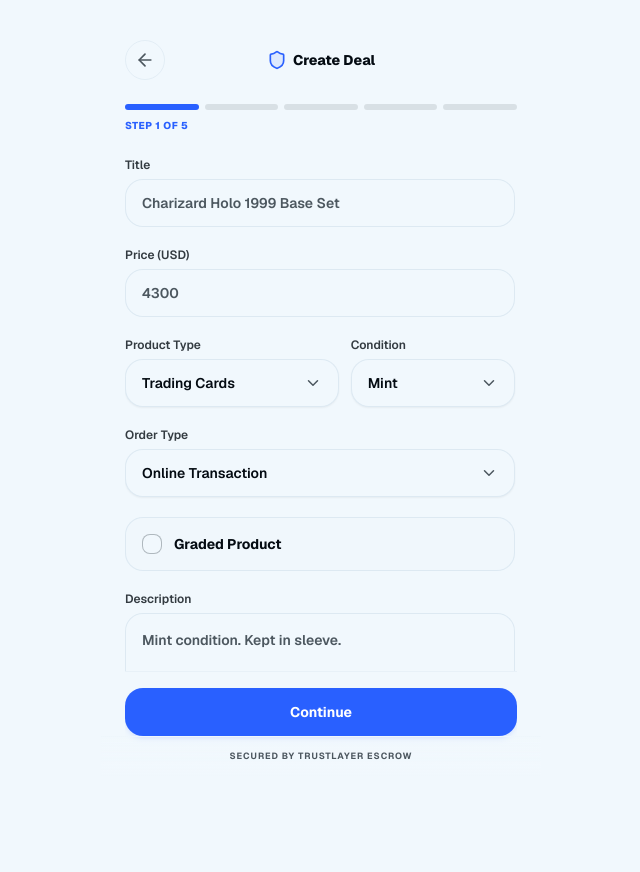
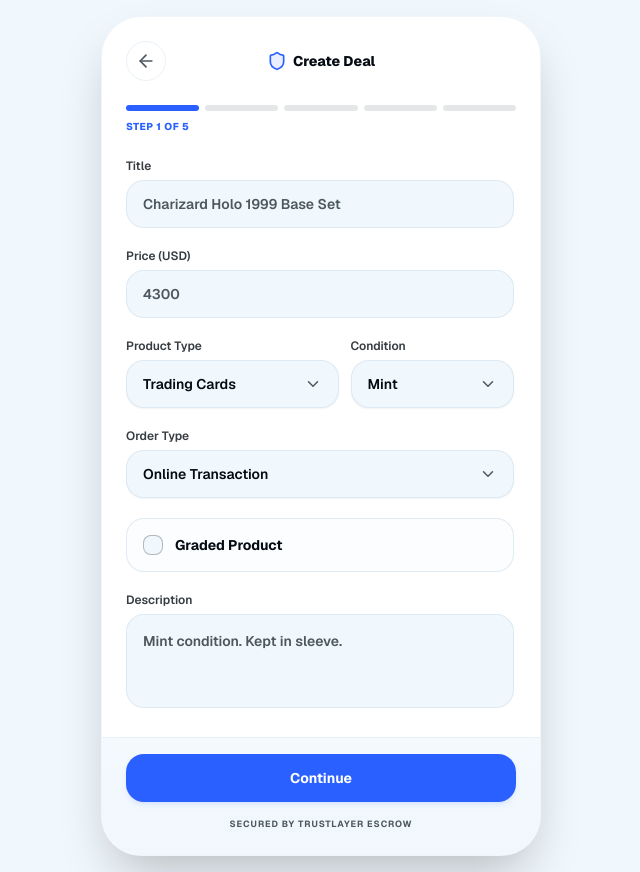
Before and after one commit to dhruvik-gondaliya-scaletech/trust-layer-fe, a Next.js app: page /create-deal in a window 1280 px wide. Shown: the whole page, without its empty margins (319-959 px from the left). Before the commit the page ends 800 px from the top, so only its background shows below. Built offline with nearby package versions, Linux system fonts and the light colour scheme.

Commit message:
refactor: centralize navigation and form actions by moving submission buttons to the create-deal container

```diff
--- a/src/app/(dashboard)/create-deal/page.tsx
+++ b/src/app/(dashboard)/create-deal/page.tsx
@@ -8,8 +8,11 @@ export const metadata: Metadata = {
 
 export default function CreateDealPage() {
   return (
-    <div className="flex-1 flex items-center justify-center p-4">
-      <CreateDealContainer />
+    <div className="w-full min-h-screen bg-background flex items-center justify-center p-0 sm:p-4">
+      {/* Mobile-first centered card layout */}
+      <div className="w-full sm:max-w-[440px] bg-card sm:rounded-[2.5rem] sm:shadow-2xl sm:border sm:border-border/40 overflow-hidden flex flex-col min-h-screen sm:min-h-[840px] max-h-screen sm:max-h-[840px] relative scrollbar-none">
+        <CreateDealContainer />
+      </div>
     </div>
   );
 }
--- a/src/features/create-deal/components/Step1ItemDetails.tsx
+++ b/src/features/create-deal/components/Step1ItemDetails.tsx
@@ -5,7 +5,6 @@ import { useForm, Controller } from "react-hook-form";
 import { Label } from "@/components/ui/label";
 import { Input } from "@/components/ui/input";
 import { Textarea } from "@/components/ui/textarea";
-import { Button } from "@/components/ui/button";
 import { Select, SelectContent, SelectItem, SelectTrigger, SelectValue } from "@/components/ui/select";
 import { cn } from "@/lib/utils";
 import { motion, AnimatePresence } from "framer-motion";
@@ -56,12 +55,13 @@ export const Step1ItemDetails: React.FC<Step1ItemDetailsProps> = ({
 
   return (
     <form
+      id="step1-form"
       onSubmit={handleSubmit(onContinue)}
       className="flex flex-col h-full flex-1 overflow-hidden text-left"
       noValidate
     >
       {/* Scrollable Form Content */}
-      <div className="flex-1 overflow-y-auto pr-0.5 space-y-5 scrollbar-none pb-6">
+      <div className="flex-1 overflow-y-auto pr-0.5 space-y-5 scrollbar-none pb-28">
         {/* Title */}
         <div className="flex flex-col gap-1.5">
           <Label htmlFor="item-title" className="text-xs font-semibold text-foreground/80">
@@ -265,17 +265,6 @@ export const Step1ItemDetails: React.FC<Step1ItemDetailsProps> = ({
           />
         </div>
       </div>
-
-      {/* Sticky Bottom Actions */}
-      <div className="shrink-0 pt-4 pb-10 bg-background border-t border-border/40">
-        <Button
-          type="submit"
-          size="lg"
-          className="w-full bg-primary text-primary-foreground hover:bg-primary/95 shadow-md shadow-primary/10 rounded-2xl h-12 text-sm font-bold active:scale-[0.98] transition-all"
-        >
-          Continue
-        </Button>
-      </div>
     </form>
   );
 };
--- a/src/features/create-deal/components/Step3Shipping.tsx
+++ b/src/features/create-deal/components/Step3Shipping.tsx
@@ -3,7 +3,6 @@
 import React from "react";
 import { useForm, Controller } from "react-hook-form";
 import { Label } from "@/components/ui/label";
-import { Button } from "@/components/ui/button";
 import { Select, SelectContent, SelectItem, SelectTrigger, SelectValue } from "@/components/ui/select";
 import { Info, Check } from "lucide-react";
 import { cn } from "@/lib/utils";
@@ -45,11 +44,12 @@ export const Step3Shipping: React.FC<Step3ShippingProps> = ({
 
   return (
     <form
+      id="step3-form"
       onSubmit={handleSubmit(onContinue)}
       className="flex flex-col h-full flex-1 overflow-hidden text-left"
     >
       {/* Scrollable Form Content */}
-      <div className="flex-1 overflow-y-auto pr-0.5 space-y-5 scrollbar-none pb-6">
+      <div className="flex-1 overflow-y-auto pr-0.5 space-y-5 scrollbar-none pb-28">
         <div className="flex flex-col gap-1">
           <h2 className="text-xl font-extrabold text-foreground tracking-tight">Shipping</h2>
         </div>
@@ -164,17 +164,6 @@ export const Step3Shipping: React.FC<Step3ShippingProps> = ({
           </div>
         </div>
       </div>
-
-      {/* Sticky Bottom Actions */}
-      <div className="shrink-0 pt-4 pb-10 bg-background border-t border-border/40">
-        <Button
-          type="submit"
-          size="lg"
-          className="w-full bg-primary text-primary-foreground hover:bg-primary/95 shadow-md shadow-primary/10 rounded-2xl h-12 text-sm font-bold active:scale-[0.98] transition-all"
-        >
-          Continue
-        </Button>
-      </div>
     </form>
   );
 };
--- a/src/features/create-deal/components/Step4Fees.tsx
+++ b/src/features/create-deal/components/Step4Fees.tsx
@@ -2,7 +2,6 @@
 
 import React, { useState } from "react";
 import { Label } from "@/components/ui/label";
-import { Button } from "@/components/ui/button";
 import { cn } from "@/lib/utils";
 import { ChevronDown, ChevronUp, Info } from "lucide-react";
 import { motion, AnimatePresence } from "framer-motion";
@@ -80,11 +79,12 @@ export const Step4Fees: React.FC<Step4FeesProps> = ({
 
   return (
     <form
+      id="step4-form"
       onSubmit={handleFormSubmit}
       className="flex flex-col h-full flex-1 overflow-hidden text-left"
     >
       {/* Scrollable Form Content */}
-      <div className="flex-1 overflow-y-auto pr-0.5 space-y-5 scrollbar-none pb-6">
+      <div className="flex-1 overflow-y-auto pr-0.5 space-y-5 scrollbar-none pb-28">
         <div className="flex flex-col gap-1">
           <h2 className="text-xl font-extrabold text-foreground tracking-tight">Fees</h2>
         </div>
@@ -180,17 +180,6 @@ export const Step4Fees: React.FC<Step4FeesProps> = ({
           </AnimatePresence>
         </div>
       </div>
-
-      {/* Sticky Bottom Actions */}
-      <div className="shrink-0 pt-4 pb-10 bg-background border-t border-border/40">
-        <Button
-          type="submit"
-          size="lg"
-          className="w-full bg-primary text-primary-foreground hover:bg-primary/95 shadow-md shadow-primary/10 rounded-2xl h-12 text-sm font-bold active:scale-[0.98] transition-all"
-        >
-          Continue
-        </Button>
-      </div>
     </form>
   );
 };
--- a/src/features/create-deal/container/CreateDealContainer.tsx
+++ b/src/features/create-deal/container/CreateDealContainer.tsx
@@ -11,6 +11,8 @@ import { Step3Shipping, Step3ShippingData } from "../components/Step3Shipping";
 import { Step4Fees, Step4FeesData } from "../components/Step4Fees";
 import { Step5ReviewPublish } from "../components/Step5ReviewPublish";
 import { motion, AnimatePresence } from "framer-motion";
+import { Button } from "@/components/ui/button";
+import { toast } from "sonner";
 
 export const CreateDealContainer: React.FC = () => {
   const router = useRouter();
@@ -54,11 +56,14 @@ export const CreateDealContainer: React.FC = () => {
     feeStructure: "Buyer Pays",
   });
 
+  // Step 5 specific states lifted
+  const [buyerEmail, setBuyerEmail] = useState("");
+  const [agreedTerms, setAgreedTerms] = useState(false);
+  const [isSubmitting, setIsSubmitting] = useState(false);
+  const [isSuccess, setIsSuccess] = useState(false);
+  const [dealId, setDealId] = useState("");
+
   // Dynamic Trust Score Calculation
-  // Step 1 Completed = 25
-  // Main Photo = +20 (45)
-  // Product Photos = +25 (70)
-  // Video Verification = +30 (100)
   let trustScore = 0;
   if (step > 1 || formData.title) {
     trustScore += 25;
@@ -68,7 +73,6 @@ export const CreateDealContainer: React.FC = () => {
   }
   const extraPhotosCount = Object.values(productPhotos).filter(Boolean).length;
   if (extraPhotosCount > 0) {
-    // Add fractional score based on number of extra photos (up to 25)
     trustScore += Math.round((extraPhotosCount / 4) * 25);
   }
   if (verificationVideo) {
@@ -105,6 +109,24 @@ export const CreateDealContainer: React.FC = () => {
     setStep(5);
   };
 
+  const handlePublish = async (e: React.FormEvent) => {
+    e.preventDefault();
+    if (!agreedTerms) {
+      toast.error("Please agree to the escrow terms of service");
+      return;
+    }
+
+    setIsSubmitting(true);
+    // Simulate API Deal creation
+    setTimeout(() => {
+      setIsSubmitting(false);
+      const generatedId = Math.random().toString(36).substring(2, 10).toUpperCase();
+      setDealId(generatedId);
+      setIsSuccess(true);
+      toast.success("Escrow deal successfully created!");
+    }, 1500);
+  };
+
   const handleBack = () => {
     if (step > 1) {
       setStep((prev) => prev - 1);
@@ -114,31 +136,35 @@ export const CreateDealContainer: React.FC = () => {
   };
 
   return (
-    <div className="w-full max-w-[440px] flex flex-col min-h-[92vh] max-h-[95vh] relative overflow-hidden select-none">
-      {/* Scrollable Container (changed to overflow-hidden for sticky step layouts) */}
+    <div className="w-full h-full flex flex-col relative overflow-hidden select-none flex-1">
+      {/* Scrollable Container */}
       <div className="flex-1 flex flex-col overflow-hidden px-6 pt-6 relative">
 
         {/* Header Navigation */}
         <div className="flex items-center justify-between w-full mb-6 shrink-0">
+          {!isSuccess && (
             <button
               onClick={handleBack}
               className="w-10 h-10 rounded-full border border-border/60 flex items-center justify-center hover:bg-muted/10 active:scale-95 transition-all"
             >
               <ArrowLeft className="w-5 h-5 text-muted-foreground" />
             </button>
+          )}
 
-          <div className="flex items-center gap-1.5 font-extrabold text-foreground text-sm select-none">
+          <div className="flex items-center gap-1.5 font-extrabold text-foreground text-sm select-none mx-auto">
             <Shield className="w-5 h-5 text-primary fill-primary/10" />
             <span>Create Deal</span>
           </div>
 
-          <div className="w-10" /> {/* Spacer */}
+          {!isSuccess && <div className="w-10" />} {/* Spacer */}
         </div>
 
         {/* Step Indicator Section */}
+        {!isSuccess && (
           <div className="mb-6 shrink-0">
             <StepIndicator currentStep={step} totalSteps={5} />
           </div>
+        )}
 
         {/* Render Steps with slide animation */}
         <div className="flex-1 flex flex-col overflow-hidden">
@@ -193,20 +219,69 @@ export const CreateDealContainer: React.FC = () => {
                   trustScore={trustScore}
                   onBack={handleBack}
                   onEdit={() => setStep(1)}
+                  buyerEmail={buyerEmail}
+                  setBuyerEmail={setBuyerEmail}
+                  agreedTerms={agreedTerms}
+                  setAgreedTerms={setAgreedTerms}
+                  isSubmitting={isSubmitting}
+                  isSuccess={isSuccess}
+                  dealId={dealId}
+                  handlePublish={handlePublish}
                 />
               )}
             </motion.div>
           </AnimatePresence>
         </div>
-
       </div>
 
-      {/* Styled bottom security banner overlays the scroll container */}
-      <div className="absolute bottom-0 left-0 right-0 h-10 bg-gradient-to-t from-background via-background/95 to-transparent border-t border-border/10 flex items-center justify-center z-10 pointer-events-none">
+      {/* Central Persistent Sticky Footer */}
+      <div className="absolute bottom-0 left-0 right-0 pt-4 pb-6 px-6 bg-gradient-to-t from-background via-background/95 to-background/80 border-t border-border/40 flex flex-col gap-3 z-30 shadow-lg">
+        <div className="flex gap-3">
+          {step > 1 && !isSuccess && (
+            <Button
+              type="button"
+              onClick={handleBack}
+              variant="outline"
+              className="flex-1 border-border/80 rounded-2xl h-12 text-sm font-bold active:scale-[0.98] transition-all"
+            >
+              Back
+            </Button>
+          )}
+          <Button
+            type={
+              step === 1 ? "submit" :
+              step === 3 ? "submit" :
+              step === 4 ? "submit" :
+              step === 5 && !isSuccess ? "submit" : "button"
+            }
+            form={
+              step === 1 ? "step1-form" :
+              step === 3 ? "step3-form" :
+              step === 4 ? "step4-form" :
+              step === 5 && !isSuccess ? "step5-form" : undefined
+            }
+            onClick={
+              step === 2 ? () => setStep(3) :
+              isSuccess ? () => router.push(FRONTEND_ROUTES.DASHBOARD) : undefined
+            }
+            disabled={step === 5 && isSubmitting}
+            className="flex-1 bg-primary text-primary-foreground hover:bg-primary/95 shadow-md shadow-primary/10 rounded-2xl h-12 text-sm font-bold active:scale-[0.98] transition-all"
+          >
+            {step === 5 && !isSuccess
+              ? (isSubmitting ? "Publishing..." : "Publish Deal")
+              : isSuccess
+              ? "Go to Dashboard"
+              : step === 2 && !mainPhoto
+              ? "Skip Verification"
+              : "Continue"}
+          </Button>
+        </div>
+        <div className="flex items-center justify-center pt-1">
           <span className="text-[9px] font-bold text-muted-foreground uppercase tracking-widest">
             Secured by TrustLayer Escrow
           </span>
         </div>
       </div>
+    </div>
   );
 };
```
Also changed, not shown: src/features/create-deal/components/Step2ProofVerification.tsx (+2 -19 lines), src/features/create-deal/components/Step5ReviewPublish.tsx (+21 -63 lines). Lines whose indentation alone changed are shown as unchanged.
